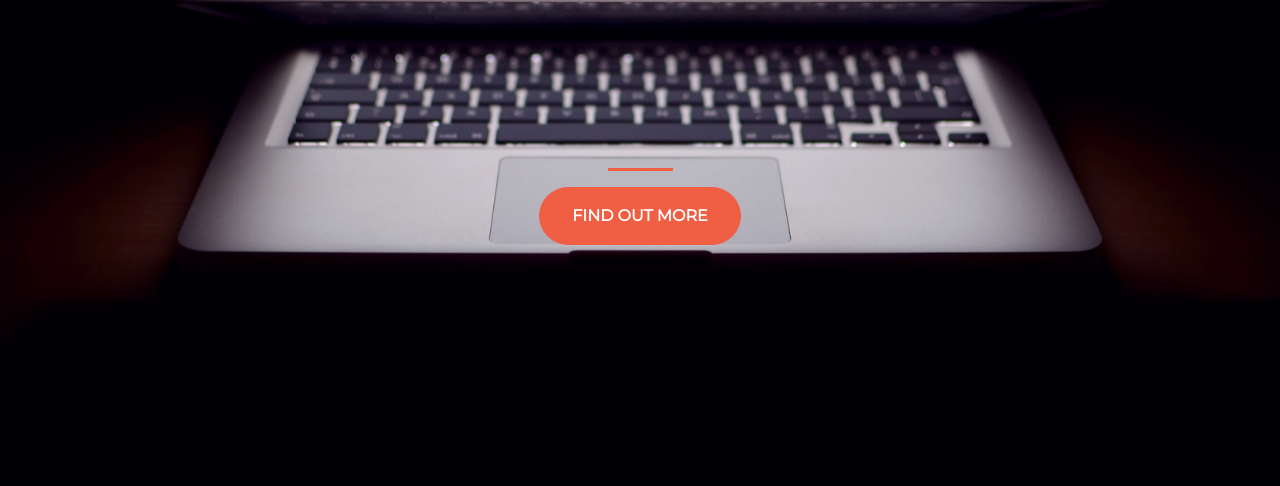
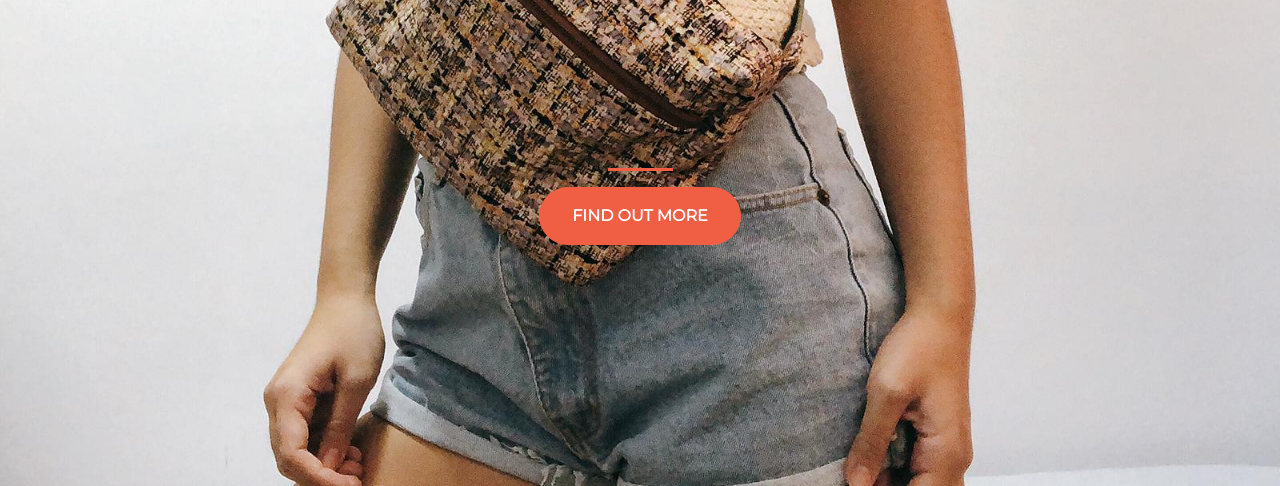
Before and after one commit to Calerbucci/calerbucci.github.io, a plain HTML site: page index.html in a window 1280 px wide. Shown: the part 314-800 px from the top of the page. Drawn offline with nearby package versions, Linux system fonts and the light colour scheme.

Commit message:
Update style.css
updating picture

```diff
--- a/style.css
+++ b/style.css
@@ -3,7 +3,7 @@ html {
   width: 100%;
   height: 100%;
   font-family: 'Montserrat', sans-serif;
-  background: url(header.jpg) no-repeat center center fixed;
+  background: url(head.jpg) no-repeat center center fixed;
   -webkit-background-size: cover;
   -moz-background-size: cover;
   -o-background-size: cover;
```
